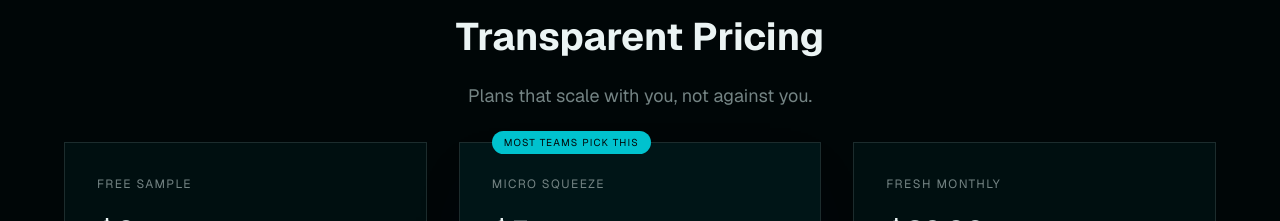
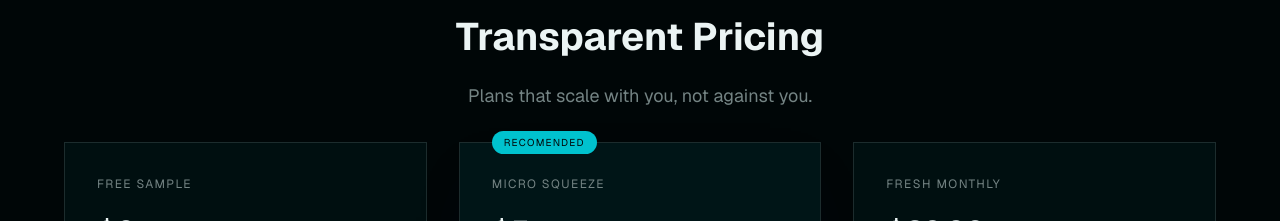
Before and after one commit to riskids/leadslemonade-landingpage, a Next.js app: page / in a window 1280 px wide. Shown: the part 4022-4243 px from the top of the page. Built offline with nearby package versions, Linux system fonts and the light colour scheme.

Commit message:
chore: update pricing text

```diff
--- a/src/components/sections/PricingSection.tsx
+++ b/src/components/sections/PricingSection.tsx
@@ -119,7 +119,7 @@ const PricingSection = () => {
                     padding: '4px 12px',
                   }}
                 >
-                  Most teams pick this
+                  Recomended
                 </span>
               )}
 
```
